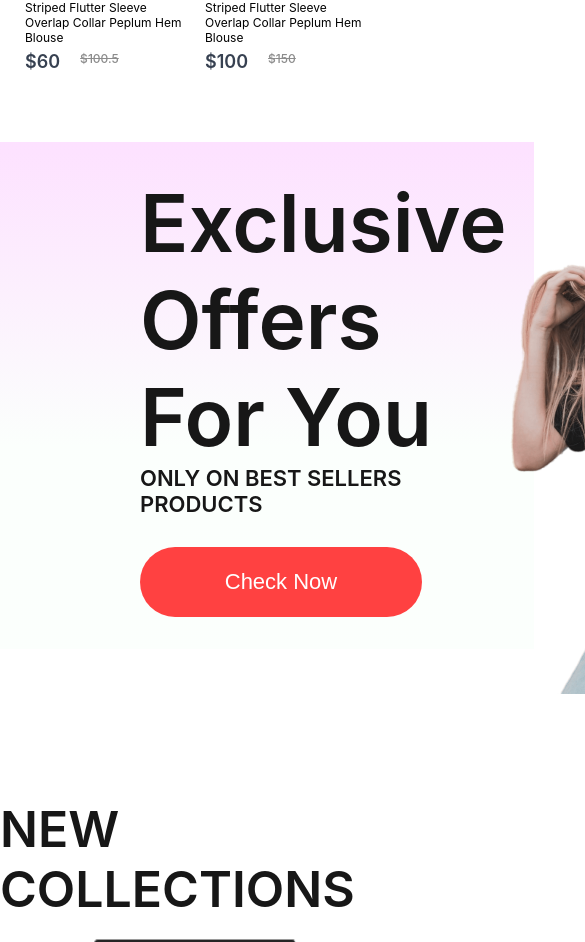
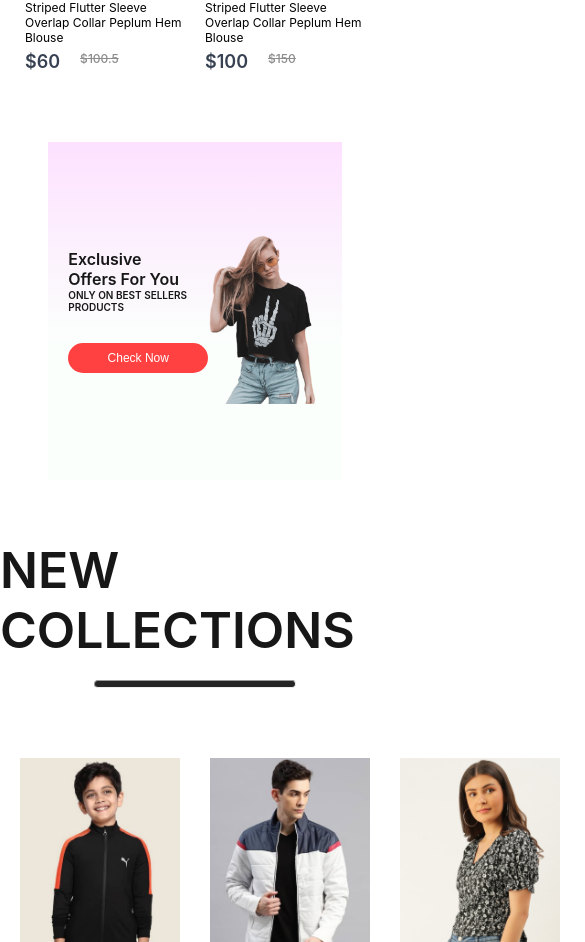
Before and after one commit to Jha-Yash/Shopping, a React (Create React App) app in the folder frontend/: page / in a window 390 px wide. Shown: the part 1535-2477 px from the top of the page, 585 px wide, since content can reach past the window. Built offline with nearby package versions, Linux system fonts and the light colour scheme.

Commit message:
responsive2

```diff
--- a/frontend/src/Components/Offers/Offers.css
+++ b/frontend/src/Components/Offers/Offers.css
@@ -47,3 +47,93 @@
   justify-content: flex-end;
   padding-top: 50px;
 }
+@media (max-width: 1280px) {
+  .offers {
+    padding: 0 80px;
+    margin-bottom: 120px;
+
+  }
+
+  .offers-left h1 {
+    font-size: 40px;
+  }
+  .offers-left p{
+    font-size: 18px;
+  }
+
+  .offers-right img {
+    width: 220px;
+    height: auto;
+    font-size: 18px;
+  }
+  .offers-right{
+    padding-top: 30px;
+  }
+}
+@media (max-width: 1024px) {
+  .offers {
+    padding: 0 60px;
+    margin-bottom: 80px;
+    height: 40vh;
+  }
+
+  .offers-left h1 {
+    font-size: 30px;
+  }
+  .offers-left p{
+    font-size: 16px;
+  }
+
+  .offers-right img {
+    width: 200px;
+  }
+  .offers-left button{
+    width: 160px;
+    height: 40px;
+    font-size: 16px;
+
+  }
+  .offers-right{
+    padding-top: 10px;
+  }
+}
+
+@media (max-width: 800px) {
+  .offers {
+   margin-bottom: 60px;
+  }
+  .offers-left h1{
+    font-size: 22px;
+  }
+  .offers-left p{
+    font-size: 30px;
+  }
+
+  .offers-right img {
+    width: 180px;
+  }
+
+  .offers-left button {
+    width: 140px;
+    height: 30px;
+    font-size: 12px;
+  }
+}
+
+@media (max-width: 500px) {
+  .offers {
+    padding: 0 20px;
+  }
+
+  .offers-left h1 {
+    font-size: 16px;
+  }
+
+  .offers-left p {
+    font-size: 10px;
+  }
+
+  .offers-right img {
+    width: 120px;
+  }
+}
```
